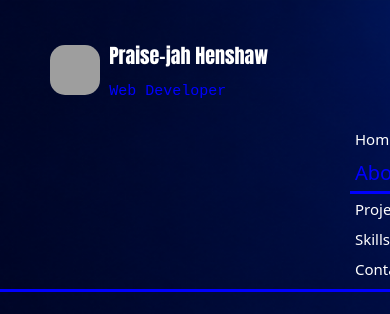
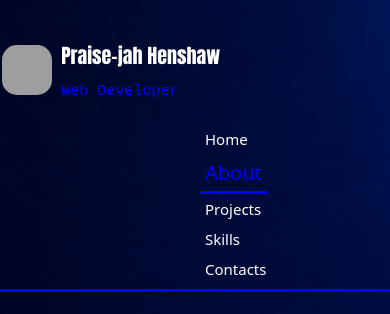
Before and after one commit to praisejahhenshaw/PH-portfolio, a plain HTML site: page pjPORTFOLIO-about.html in a window 390 px wide. Shown: the top 314 px of the page. Drawn offline with Linux system fonts and the light colour scheme; grey boxes are pictures that could not be loaded.

Commit message:
Update pjPORTFOLIO-about.html

```diff
--- a/pjPORTFOLIO-about.html
+++ b/pjPORTFOLIO-about.html
@@ -245,7 +245,13 @@ body{
 
 #navcontn{
     margin-top: 2px;
-
+    margin-left: 100px
+}
+#navlogo{
+    margin-top: 20px;
+    margin-left: 2px;
+    position: relative;
+    display: inline-block;
 }
 .navlink{
     font-size: 15px;
```
